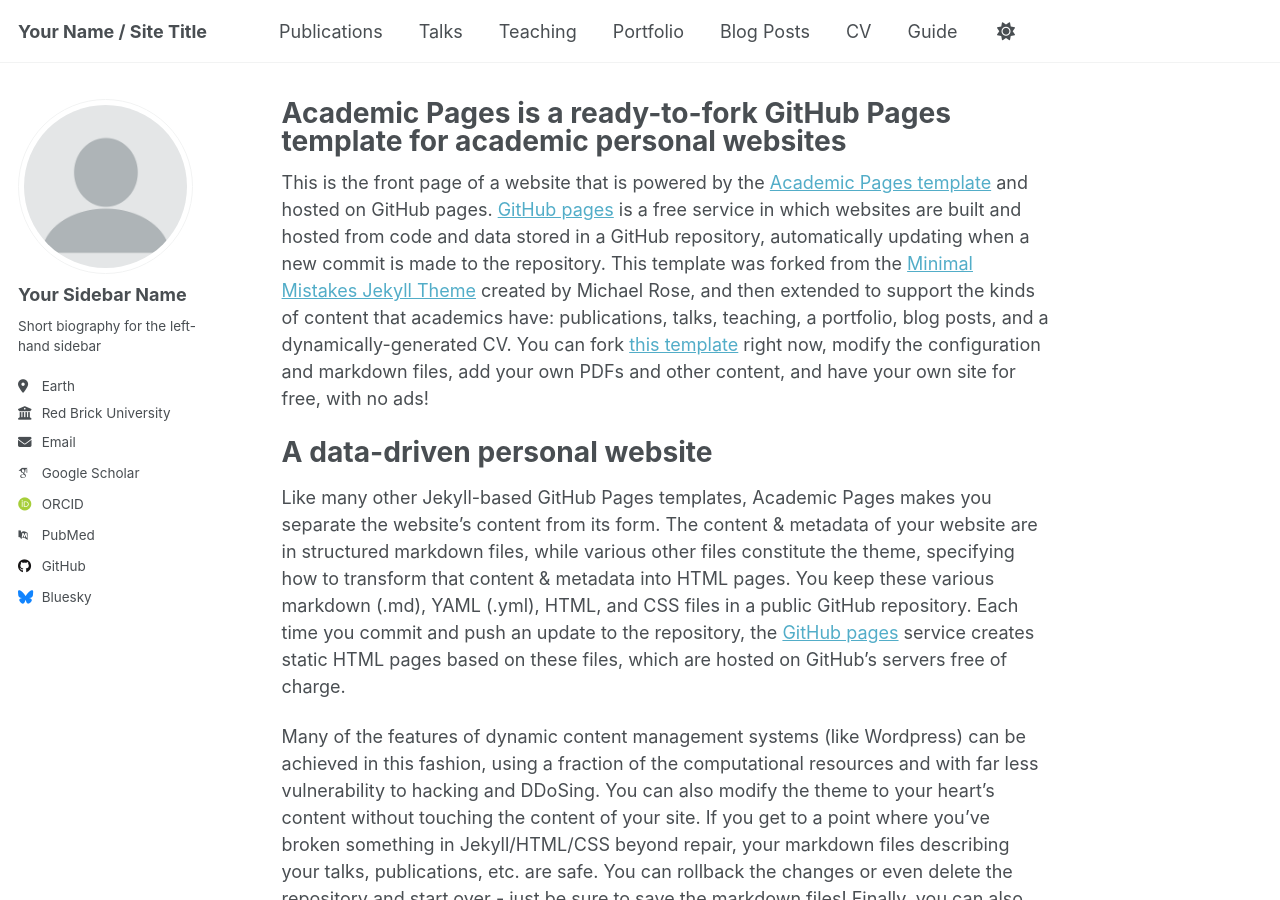
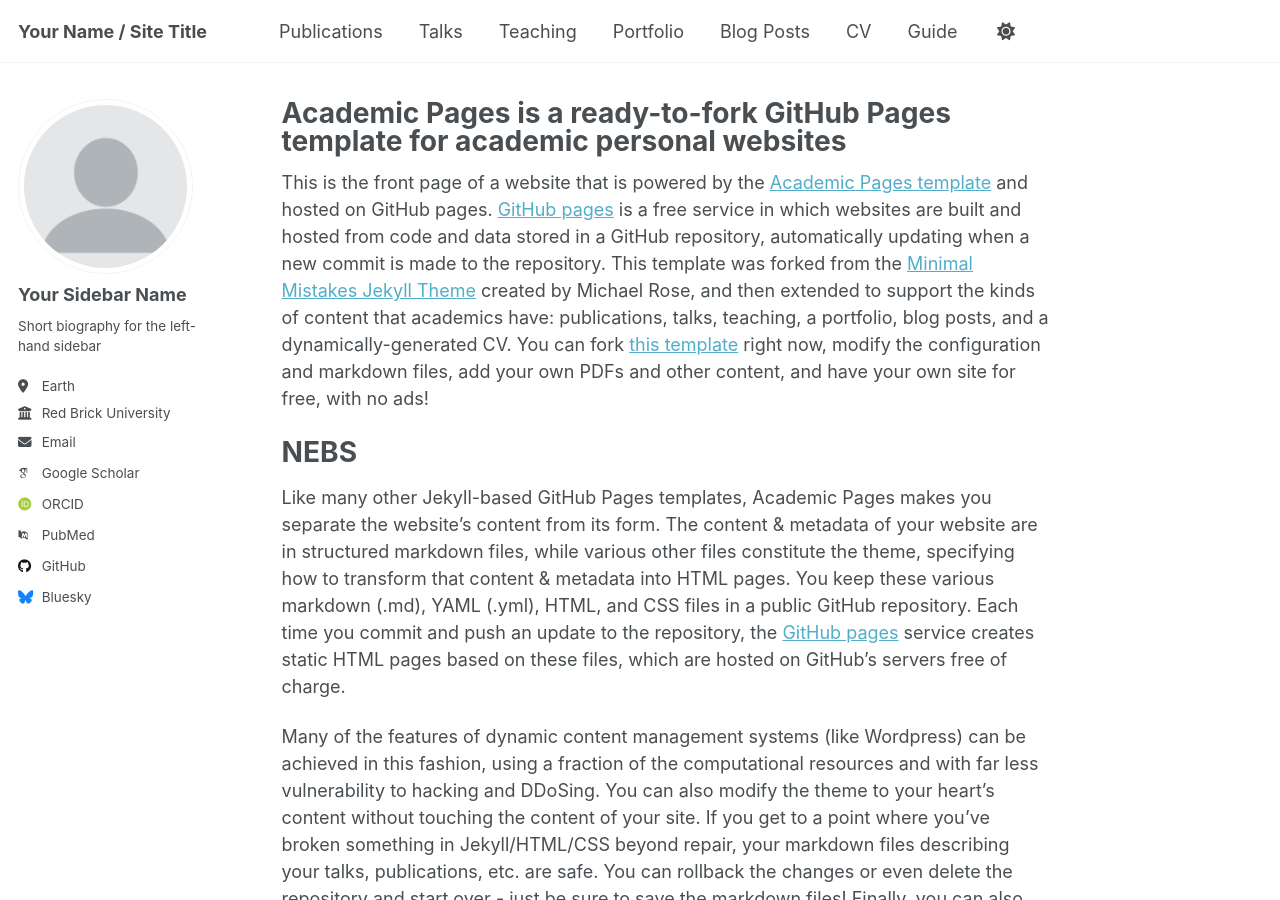
Before and after one commit to hood-grant/hood-grant.github.io, a Jekyll site: the page built from _pages/about.md, in a window 1280 px wide and 900 px high. Built offline with Jekyll 4.4.1, drawn with Linux system fonts in a browser that asks for light colours; some web fonts are replaced.

Commit message:
Update about.md

```diff
--- a/_pages/about.md
+++ b/_pages/about.md
@@ -9,7 +9,7 @@ redirect_from:
 
 This is the front page of a website that is powered by the [Academic Pages template](https://github.com/academicpages/academicpages.github.io) and hosted on GitHub pages. [GitHub pages](https://pages.github.com) is a free service in which websites are built and hosted from code and data stored in a GitHub repository, automatically updating when a new commit is made to the repository. This template was forked from the [Minimal Mistakes Jekyll Theme](https://mmistakes.github.io/minimal-mistakes/) created by Michael Rose, and then extended to support the kinds of content that academics have: publications, talks, teaching, a portfolio, blog posts, and a dynamically-generated CV. You can fork [this template](https://github.com/academicpages/academicpages.github.io) right now, modify the configuration and markdown files, add your own PDFs and other content, and have your own site for free, with no ads!
 
-A data-driven personal website
+NEBS
 ======
 Like many other Jekyll-based GitHub Pages templates, Academic Pages makes you separate the website's content from its form. The content & metadata of your website are in structured markdown files, while various other files constitute the theme, specifying how to transform that content & metadata into HTML pages. You keep these various markdown (.md), YAML (.yml), HTML, and CSS files in a public GitHub repository. Each time you commit and push an update to the repository, the [GitHub pages](https://pages.github.com/) service creates static HTML pages based on these files, which are hosted on GitHub's servers free of charge.
 
```
